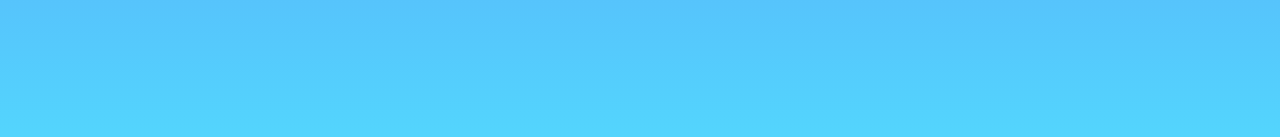
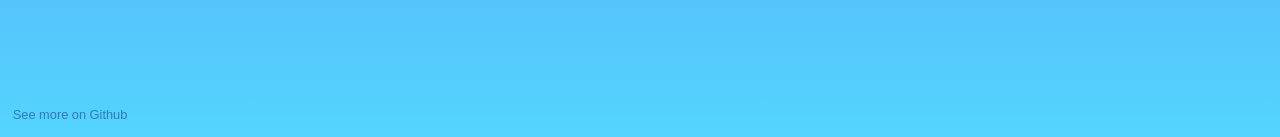
Before and after one commit to babaa/decisionmaker, a PHP site: page /www/index.html in a window 1280 px wide. Shown: the part 663-800 px from the top of the page. Run offline with PHP 8.4, Linux system fonts and the light colour scheme.

Commit message:
github credits

```diff
--- a/platforms/browser/www/css/index.css
+++ b/platforms/browser/www/css/index.css
@@ -123,6 +123,18 @@ input[type="text"]{
     margin-top: 3px;
 }
 
+footer{
+  position: fixed;
+  text-align: center;
+  font-size: 0.8em;
+  bottom: 0;
+  padding: 1em;
+}
+
+.footer-row {
+  text-align: center;
+}
+
 @media (max-width: 720px) {
     input[type="text"]{
         width: 90%;
--- a/platforms/browser/www/index.html
+++ b/platforms/browser/www/index.html
@@ -31,7 +31,7 @@
         <link href='https://fonts.googleapis.com/css?family=Cardo' rel='stylesheet' type='text/css'>
         <title>Decisionmaker</title>
     </head>
-    <bodyO
+    <body>
         <div id="wrap" class="col-sm-4 col-sm-offset-4">
 
             <div id="content" class="text-center">
@@ -65,13 +65,13 @@
                     </button>
                 </div>
 
-
-
-
                 <div class="pre-decision">The right thing to choose is:</div>
                 <div id="answer"></div>
+
             </div>
         </div>
+            <footer><span><a href="https://github.com/babaa/decisionmaker" target="_blank">See more on Github</a></span></footer>
+
         <script type="text/javascript" src="cordova.js"></script>
         <script type="text/javascript" src="js/jquery-1.11.3.min.js"></script>
         <script type="text/javascript" src="js/index.js"></script>
```
Also changed, not shown: www/css/index.css (+12 -0 lines), www/index.html (+4 -4 lines), README.md.
